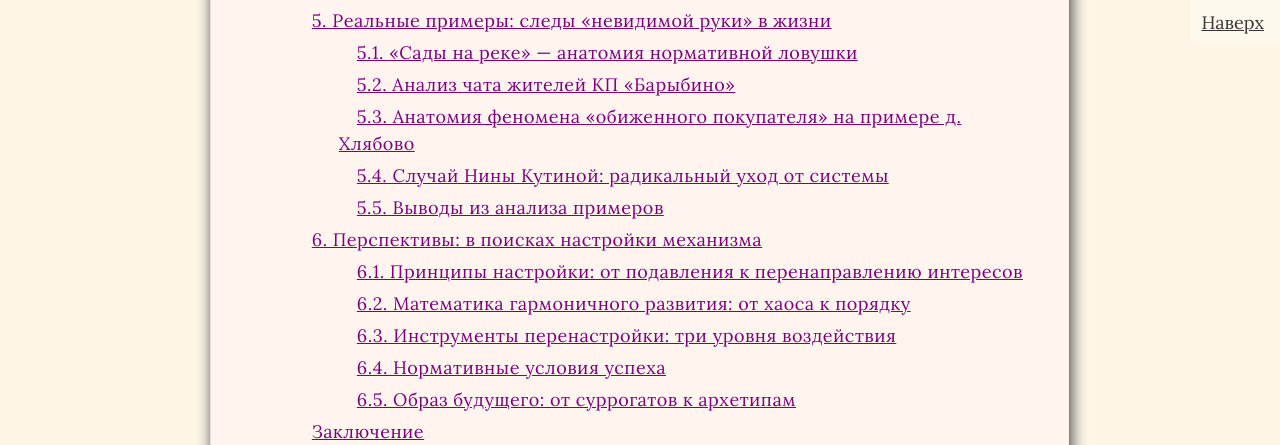
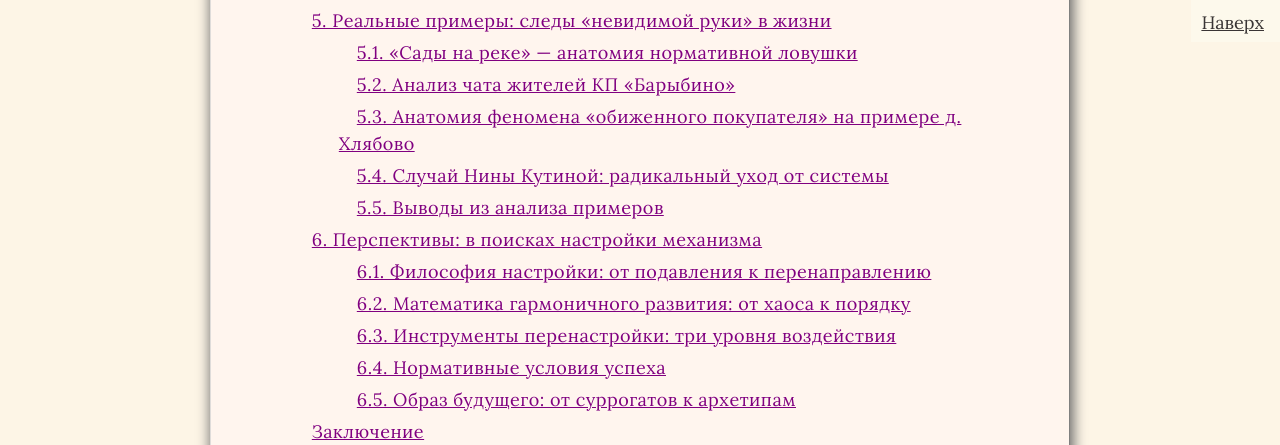
Before and after one commit to SergSi/land-use-art, a Jekyll site: the page built from _posts/2025-10-05-hand.md, in a window 1280 px wide and 900 px high, scrolled down 1248 px, cut to the strip 0-445 px from the top of the window. Built offline with Jekyll 4.4.1, drawn with Linux system fonts in a browser that asks for light colours; some web fonts are replaced; some of the changed text lies outside the part shown.

Commit message:
Update 2025-10-05-hand.md

```diff
--- a/_posts/2025-10-05-hand.md
+++ b/_posts/2025-10-05-hand.md
@@ -1270,7 +1270,7 @@ U_радикал = 0.9·γ_экол + 0.8·ζ_приват + 0.5·η_общ - 0.
 
 ## 6. Перспективы: в поисках настройки механизма
 
-### 6.1.  Принципы настройки: от подавления к перенаправлению интересов
+### 6.1.  Философия настройки: от подавления к перенаправлению
 
 Мы проследили путь от идеалов через механизмы их воплощения к системным искажениям. Возникает вопрос: можно ли перенастроить «невидимую руку» землепользования, не нарушая её работу?
 
```
